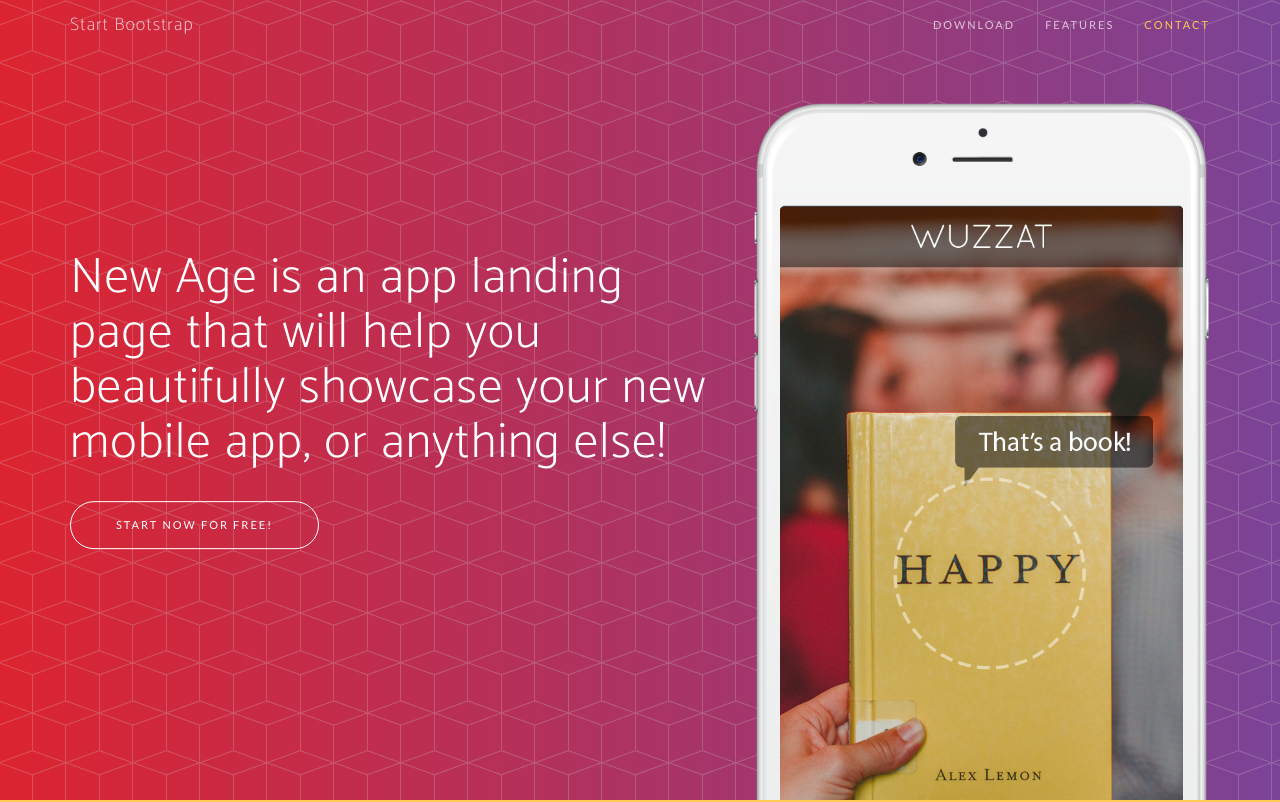
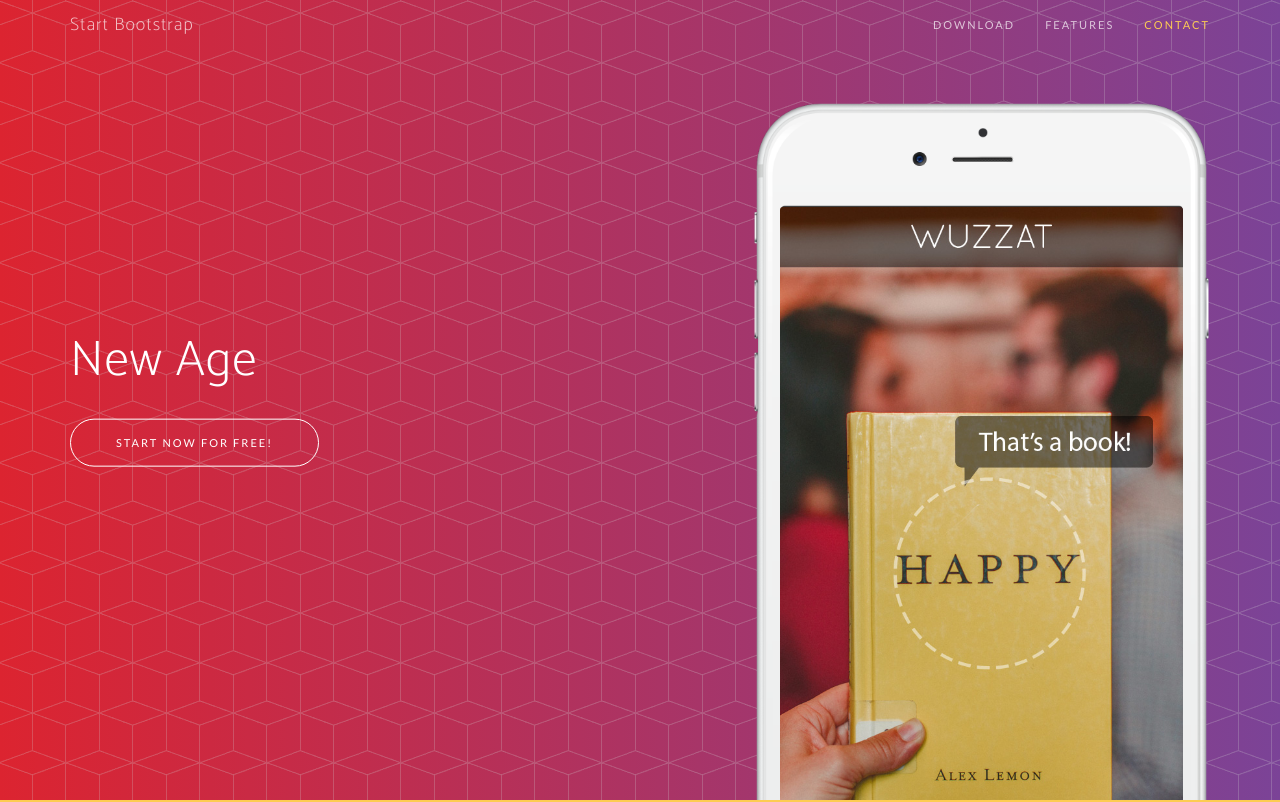
Before and after one commit to dianephan/mywebsitediane, a website: page index.html in a window 1280 px wide. Shown: the top 802 px of the page. Drawn offline with nearby package versions, Linux system fonts and the light colour scheme; a web font is replaced by a local one.

Commit message:
first change

```diff
--- a/index.html
+++ b/index.html
@@ -73,7 +73,7 @@
                 <div class="col-sm-7">
                     <div class="header-content">
                         <div class="header-content-inner">
-                            <h1>New Age is an app landing page that will help you beautifully showcase your new mobile app, or anything else!</h1>
+                            <h1>New Age </h1>
                             <a href="#download" class="btn btn-outline btn-xl page-scroll">Start Now for Free!</a>
                         </div>
                     </div>
```
